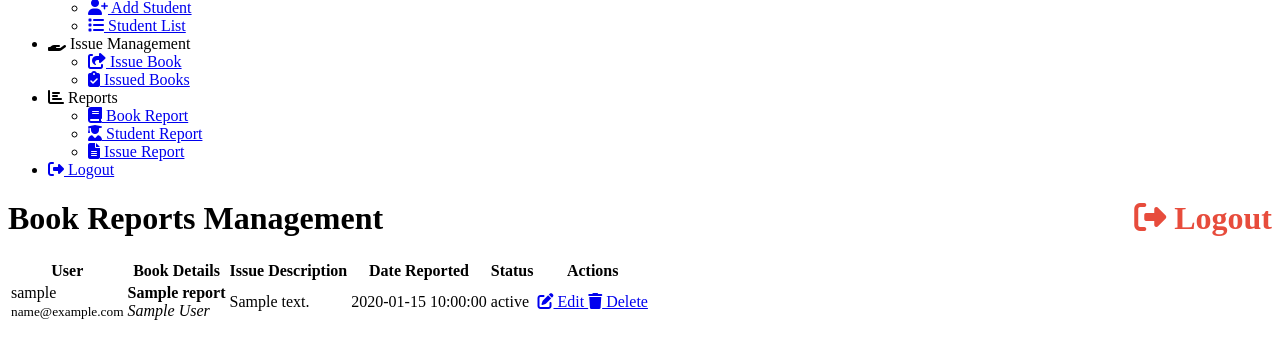
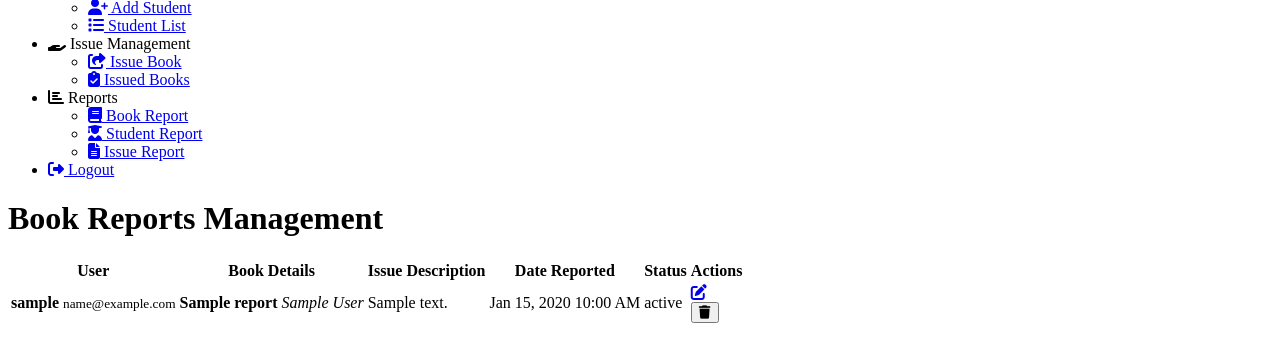
Before and after one commit to ariful10159/Web-project-, a PHP site: page /admin_book_report.php in a window 1280 px wide. Shown: the part 176-538 px from the top of the page. Run offline with PHP 8.4, Linux system fonts and the light colour scheme; the visitor is signed in with stand-in values (Sample User, id 1); tables that the repository leaves empty or names only in its code hold one stand-in row (values such as "Sample post").

Commit message:
Update admin_book_report.php

```diff
--- a/Library Management System/admin_book_report.php
+++ b/Library Management System/admin_book_report.php
@@ -1,43 +1,56 @@
 <?php
 session_start();
+require 'database.php';
 
-// Admin লগইন চেক
-if (!isset($_SESSION['admin_logged_in'])) {
-    header("Location: admin_login.php");
+// Admin authentication check
+if (!isset($_SESSION['user_id']) || $_SESSION['user_type'] != 'admin') {
+    header("Location: signin.php");
     exit();
 }
 
-// 2nd Code-এর মতো ডাটাবেস কানেকশন
-include 'database.php';
-
-// রিপোর্ট ফেচ
-$sql = "SELECT * FROM book_report ORDER BY report_date DESC";
-$result = $conn->query($sql); // Object-Oriented Style
-
-if (!$result) {
-    die("Query error: " . $conn->error);
+// Fetch reports from database
+$reports = [];
+$error = '';
+try {
+    $stmt = $conn->prepare("
+        SELECT br.*, u.username, u.email
+        FROM book_report br
+        JOIN users u ON br.user_id = u.id
+        ORDER BY br.report_date DESC
+    ");
+    $stmt->execute();
+    $result = $stmt->get_result();
+    $reports = $result->fetch_all(MYSQLI_ASSOC);
+} catch(Exception $e) {
+    $error = "Error fetching reports: " . $e->getMessage();
 }
 ?>
 
 <!DOCTYPE html>
-<html>
+<html lang="en">
 <head>
-    <title>Admin - Book Reports</title>
+    <meta charset="UTF-8">
+    <meta name="viewport" content="width=device-width, initial-scale=1.0">
+    <title>Book Reports Management</title>
     <link rel="stylesheet" href="https://cdnjs.cloudflare.com/ajax/libs/font-awesome/6.4.0/css/all.min.css">
-    <style>
-        /* CSS স্টাইল পূর্বের মতো */
-    </style>
+    <link rel="stylesheet" href="admin_book_report.css">
 </head>
 <body>
-    <?php include('admin_sidebar.php'); ?>
+    <?php include 'admin_sidebar.php'; ?>
 
     <div class="admin-container">
-        <h1>Book Reports Management
-            <a href="logout.php" style="float:right; color:#e74c3c; text-decoration:none;">
-                <i class="fas fa-sign-out-alt"></i> Logout
-            </a>
-        </h1>
+        <div class="header">
+            <h1>Book Reports Management</h1>
+        </div>
 
+        <?php if($error): ?>
+            <div class="alert error">
+                <i class="fas fa-exclamation-circle"></i> <?= $error ?>
+            </div>
+        <?php endif; ?>
+
+        <div class="report-section">
+            <div class="table-container">
                 <table class="report-table">
                     <thead>
                         <tr>
@@ -50,41 +63,53 @@ if (!$result) {
                         </tr>
                     </thead>
                     <tbody>
-                <?php if($result->num_rows > 0): ?>
-                    <?php while($row = $result->fetch_assoc()): ?>
+                        <?php if(count($reports) > 0): ?>
+                            <?php foreach($reports as $report): ?>
                                 <tr>
                                     <td>
-                                <?php echo htmlspecialchars($row['user_name']); ?><br>
-                                <small><?php echo htmlspecialchars($row['gmail']); ?></small>
+                                        <div class="user-info">
+                                            <strong><?= htmlspecialchars($report['username']) ?></strong>
+                                            <small><?= htmlspecialchars($report['email']) ?></small>
+                                        </div>
                                     </td>
                                     <td>
-                                <strong><?php echo htmlspecialchars($row['book_name']); ?></strong><br>
-                                <em><?php echo htmlspecialchars($row['author']); ?></em>
+                                        <div class="book-info">
+                                            <strong><?= htmlspecialchars($report['book_name']) ?></strong>
+                                            <em><?= htmlspecialchars($report['author']) ?></em>
+                                        </div>
                                     </td>
-                            <td><?php echo nl2br(htmlspecialchars($row['description'])); ?></td>
-                            <td><?php echo $row['report_date']; ?></td>
-                            <td class="status-<?php echo strtolower($row['status']); ?>">
-                                <?php echo $row['status']; ?>
+                                    <td><?= nl2br(htmlspecialchars($report['description'])) ?></td>
+                                    <td><?= date('M j, Y h:i A', strtotime($report['report_date'])) ?></td>
+                                    <td>
+                                        <span class="status-badge <?= strtolower($report['status']) ?>">
+                                            <?= $report['status'] ?>
+                                        </span>
                                     </td>
                                     <td>
-                                <a href="edit_report.php?id=<?php echo $row['id']; ?>" class="edit-btn">
-                                    <i class="fas fa-edit"></i> Edit
+                                        <div class="action-buttons">
+                                            <a href="edit_report.php?id=<?= $report['id'] ?>" class="btn edit">
+                                                <i class="fas fa-edit"></i>
                                             </a>
-                                <a href="delete_report.php?id=<?php echo $row['id']; ?>" class="delete-btn">
-                                    <i class="fas fa-trash"></i> Delete
-                                </a>
+                                            <form action="delete_report.php" method="POST">
+                                                <input type="hidden" name="report_id" value="<?= $report['id'] ?>">
+                                                <button type="submit" class="btn delete"
+                                                    onclick="return confirm('Are you sure?')">
+                                                    <i class="fas fa-trash"></i>
+                                                </button>
+                                            </form>
+                                        </div>
                                     </td>
                                 </tr>
-                    <?php endwhile; ?>
+                            <?php endforeach; ?>
                         <?php else: ?>
                             <tr>
-                        <td colspan="6">No reports found in database</td>
+                                <td colspan="6" class="no-data">No reports found</td>
                             </tr>
                         <?php endif; ?>
                     </tbody>
                 </table>
             </div>
-
-    <?php $conn->close(); ?>
+        </div>
+    </div>
 </body>
 </html>
```
Lines whose indentation alone changed are shown as unchanged.
